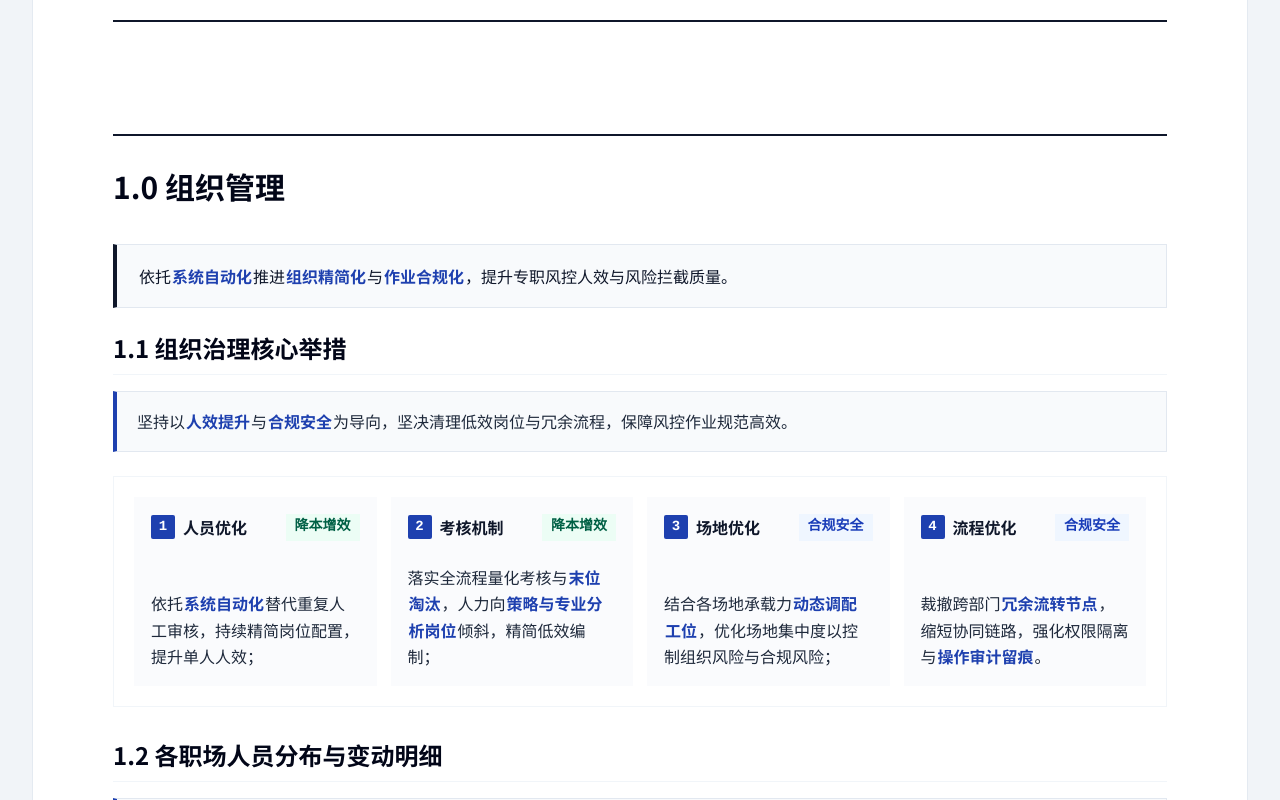
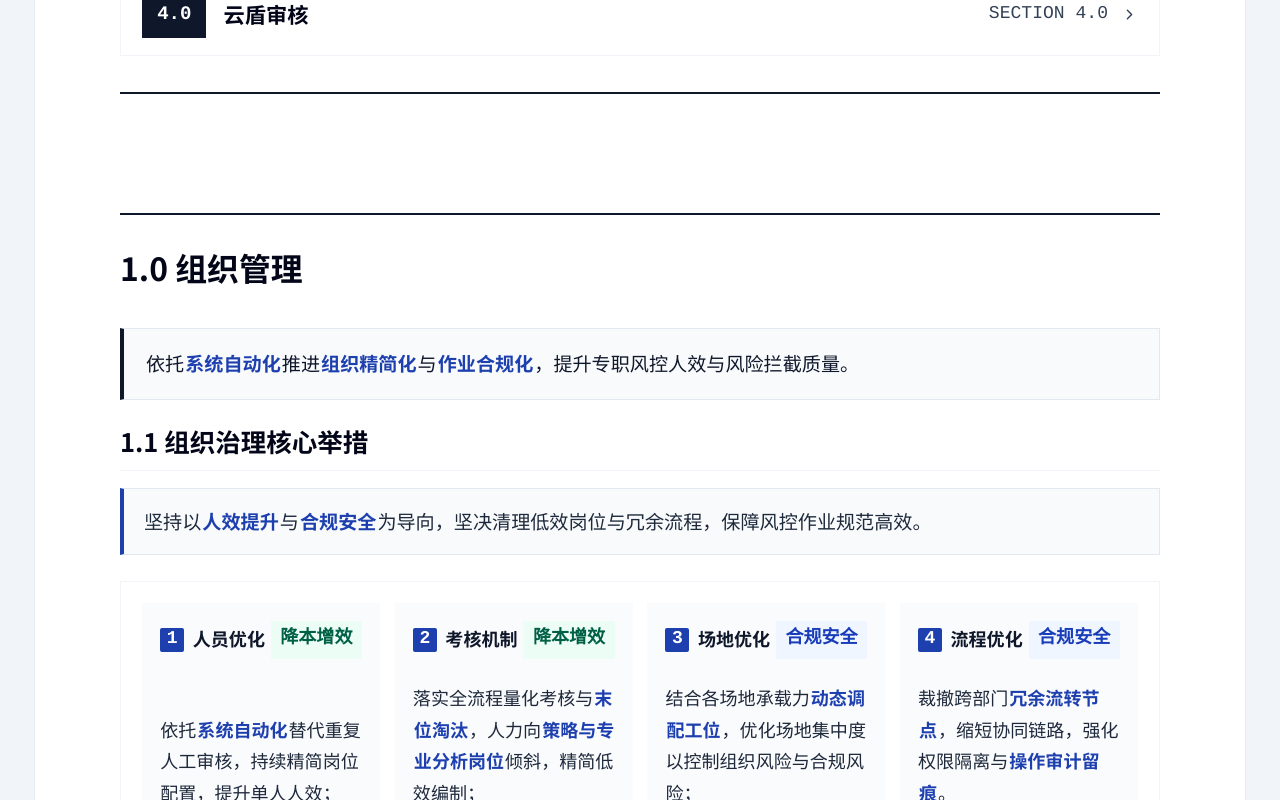
Before and after one commit to imleo824/test15, a React (Vite) app: page / in a window 1280 px wide. Shown: the part 700-1500 px from the top of the page. Built offline with nearby package versions, Linux system fonts and the light colour scheme.

Commit message:
style: update global typography and font sizing
Standardize body text and lists to 17px/17.5px with a 1.75 line-height for improved readability across the report interface.

```diff
--- a/src/App.tsx
+++ b/src/App.tsx
@@ -10,13 +10,13 @@ export default function App() {
   }, []);
 
   return (
-    <div className="report-shell min-h-screen bg-[#f1f4f8] text-slate-900 flex flex-col font-sans selection:bg-slate-200 antialiased print:bg-white">
+    <div className="report-shell min-h-screen bg-[#f1f4f8] text-slate-900 flex flex-col font-sans text-[17px] leading-[1.75] selection:bg-slate-200 antialiased print:bg-white">
       {/* Document Workspace Center Desk */}
       <div className="flex-1 flex justify-center w-full py-8 md:py-14 px-3 sm:px-6 lg:px-8 print:p-0">
         {/* Executive Binder Folio Page */}
-        <article className="report-folio w-full max-w-[1260px] bg-white shadow-2xl shadow-slate-300/60 border border-slate-200/90 print:shadow-none print:border-none print:max-w-none print:w-full flex flex-col">
+        <article className="report-folio w-full max-w-[1260px] bg-white shadow-2xl shadow-slate-300/60 border border-slate-200/90 print:shadow-none print:border-none print:max-w-none print:w-full flex flex-col text-[17px] leading-[1.75]">
           {/* Main Content Area */}
-          <main className="report-main flex-1 w-full px-8 sm:px-14 lg:px-20 py-10 lg:py-14 space-y-20 lg:space-y-28 print:px-0 print:py-0 print:space-y-20">
+          <main className="report-main flex-1 w-full px-8 sm:px-14 lg:px-20 py-10 lg:py-14 space-y-20 lg:space-y-28 print:px-0 print:py-0 print:space-y-20 text-[17px] leading-[1.75]">
             {/* Cover & Directory */}
             <div id="cover" className="scroll-mt-14">
               <ReportCover />
@@ -33,7 +33,7 @@ export default function App() {
                 <h2 className="text-2xl sm:text-3xl font-extrabold text-slate-900 tracking-tight">
                   汇报结束 · 感谢审阅
                 </h2>
-                <div className="flex flex-wrap items-center justify-center gap-6 pt-3 text-sm font-mono text-slate-600 font-medium">
+                <div className="flex flex-wrap items-center justify-center gap-6 pt-3 text-[17px] font-mono text-slate-600 font-medium leading-[1.75]">
                   <span>周期：<strong className="text-slate-900">{FA.navTitle}</strong></span>
                   <span>•</span>
                   <span>归档日期：<strong className="text-slate-900">{FA.reportDate}</strong></span>
--- a/src/index.css
+++ b/src/index.css
@@ -35,10 +35,10 @@
     --report-space-8: 44px;
     --report-space-9: 52px;
     --report-space-10: 64px;
-    --report-font-caption: 14.5px;
-    --report-font-small: 15.5px;
-    --report-font-body: 17px;
-    --report-font-emphasis: 19px;
+    --report-font-caption: 17px;
+    --report-font-small: 17px;
+    --report-font-body: 17.5px;
+    --report-font-emphasis: 19.5px;
     --report-font-panel-title: 23px;
     --report-font-section-title: 27px;
     --report-font-chapter-title: 32px;
@@ -57,14 +57,14 @@
   html {
     background: #f1f4f8;
     scroll-behavior: auto;
-    font-size: 16px;
+    font-size: 17px;
   }
 
   body {
     background: #f1f4f8;
     color: var(--report-ink);
-    font-size: 16px;
-    line-height: 1.65;
+    font-size: 17px;
+    line-height: 1.75;
     font-variant-numeric: tabular-nums;
   }
 
@@ -75,8 +75,10 @@
     line-height: 1.25;
   }
 
-  p {
+  p, li, dd, dt {
     margin: 0;
+    font-size: 17px;
+    line-height: 1.75;
   }
 }
 
@@ -91,8 +93,8 @@
     background: #ffffff;
     color: var(--report-ink);
     font-family: var(--font-sans);
-    font-size: var(--report-font-body);
-    line-height: 1.6;
+    font-size: 17.5px;
+    line-height: 1.75;
     text-rendering: geometricPrecision;
     -webkit-font-smoothing: antialiased;
     -moz-osx-font-smoothing: grayscale;
@@ -140,24 +142,39 @@
     color: var(--report-ink) !important;
   }
 
-  /* 深度优化全局最小字体，保证报告任何注释与说明极度清晰 */
-  .report-shell .text-xs {
-    font-size: 0.875rem !important; /* 14px 提高微型字与标签可读性 */
-    line-height: 1.5 !important;
-  }
-
-  .report-shell .text-sm {
-    font-size: 1rem !important; /* 16px 提升说明与正文可读性 */
-    line-height: 1.65 !important;
-  }
-
-  .report-shell .text-base {
+  /* 深度优化全局段落、列表与说明文字字号统一提升至 17px 或更高，行高提升至 1.75 增强呼吸感 */
+  .report-shell p,
+  .report-shell li,
+  .report-shell dd,
+  .report-shell dt {
     font-size: 1.0625rem !important; /* 17px */
+    line-height: 1.75 !important;
+  }
+
+  .report-shell .text-xs,
+  .report-shell .text-\[9px\],
+  .report-shell .text-\[10px\],
+  .report-shell .text-\[11px\],
+  .report-shell .text-\[12px\],
+  .report-shell [class*="text-xs"] {
+    font-size: 1.0625rem !important; /* 统一提升至 17px */
     line-height: 1.7 !important;
   }
 
+  .report-shell .text-sm,
+  .report-shell [class*="text-sm"] {
+    font-size: 1.0625rem !important; /* 统一提升至 17px */
+    line-height: 1.75 !important;
+  }
+
+  .report-shell .text-base,
+  .report-shell [class*="text-base"] {
+    font-size: 1.125rem !important; /* 18px */
+    line-height: 1.75 !important;
+  }
+
   .report-shell .report-takeaway-block {
-    font-size: 1.0625rem !important;
+    font-size: 1.125rem !important;
     line-height: 1.75 !important;
   }
 
@@ -3080,37 +3097,37 @@
   .report-shell .text-\[12px\],
   .report-shell .text-xs {
     font-size: var(--report-font-caption) !important;
-    line-height: 1.45 !important;
+    line-height: 1.7 !important;
   }
 
   .report-shell .text-sm {
     font-size: var(--report-font-small) !important;
-    line-height: 1.55 !important;
+    line-height: 1.75 !important;
   }
 
   .report-shell .text-base {
     font-size: var(--report-font-body) !important;
-    line-height: 1.65 !important;
+    line-height: 1.75 !important;
   }
 
   .report-shell .text-lg {
     font-size: var(--report-font-emphasis) !important;
-    line-height: 1.45 !important;
+    line-height: 1.65 !important;
   }
 
   .report-shell .text-xl {
     font-size: var(--report-font-panel-title) !important;
-    line-height: 1.35 !important;
+    line-height: 1.45 !important;
   }
 
   .report-shell .text-2xl {
     font-size: var(--report-font-section-title) !important;
-    line-height: 1.25 !important;
+    line-height: 1.35 !important;
   }
 
   .report-shell .text-3xl {
     font-size: var(--report-font-chapter-title) !important;
-    line-height: 1.2 !important;
+    line-height: 1.25 !important;
   }
 
   .report-shell .shadow,
@@ -3133,12 +3150,12 @@
 
   .report-shell [class*="text-xs"] {
     font-size: var(--report-font-caption) !important;
-    line-height: 1.45 !important;
+    line-height: 1.7 !important;
   }
 
   .report-shell [class*="text-sm"] {
     font-size: var(--report-font-small) !important;
-    line-height: 1.55 !important;
+    line-height: 1.75 !important;
   }
 
   .report-shell [class*="bg-slate-900"],
```
